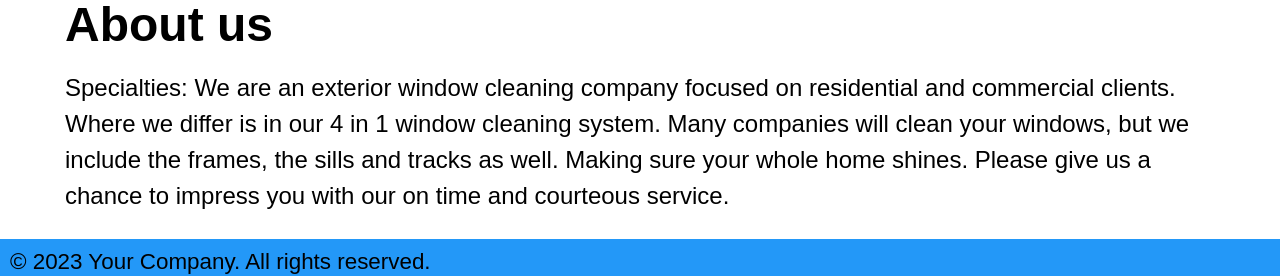
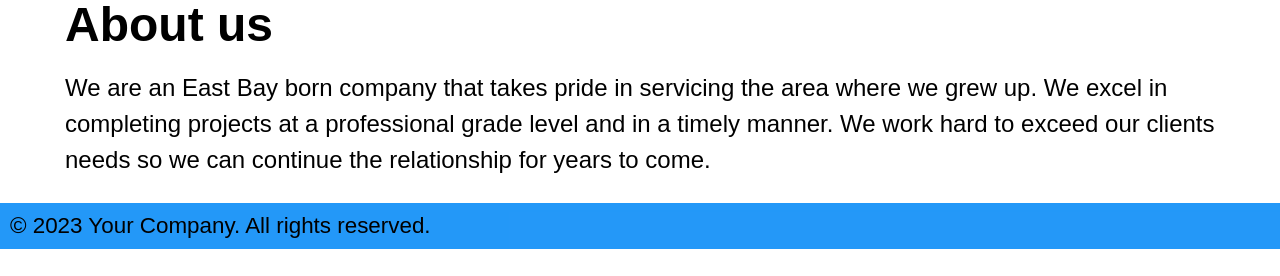
Before and after one commit to mike-hakimi/healthyhomica, a React (Create React App) app: page / in a window 1280 px wide. Shown: the part 2075-2351 px from the top of the page. After the commit the page ends 2324 px from the top, so only its background shows below. Built offline with nearby package versions, Linux system fonts and the light colour scheme.

Commit message:
updated the about us contents

```diff
--- a/src/Routes/About.js
+++ b/src/Routes/About.js
@@ -7,10 +7,10 @@ function About(){
                <h1 className="about">About us</h1>
         <div className="about-p1">
 
-            <p>Specialties: We are an exterior window cleaning company focused on
-residential and commercial clients.
-Where we differ is in our 4 in 1 window cleaning system. Many companies will clean your windows, but we include the frames, the sills and tracks as well. Making sure your whole home shines.
-                 Please give us a chance to impress you with our on time and courteous service. </p>
+            <p>We are an East Bay born company that takes pride in servicing the area where we grew up.
+                  We excel in completing projects at a professional grade level and in a timely manner.
+                   We work hard to exceed our clients needs so we can continue the relationship for years to come.
+                     </p>
         </div>
         {/* <div className="about-p2">
             <p>Many companies will clean your windows, but we include the frames, the sills and tracks as well. Making sure your whole home shines.
```
